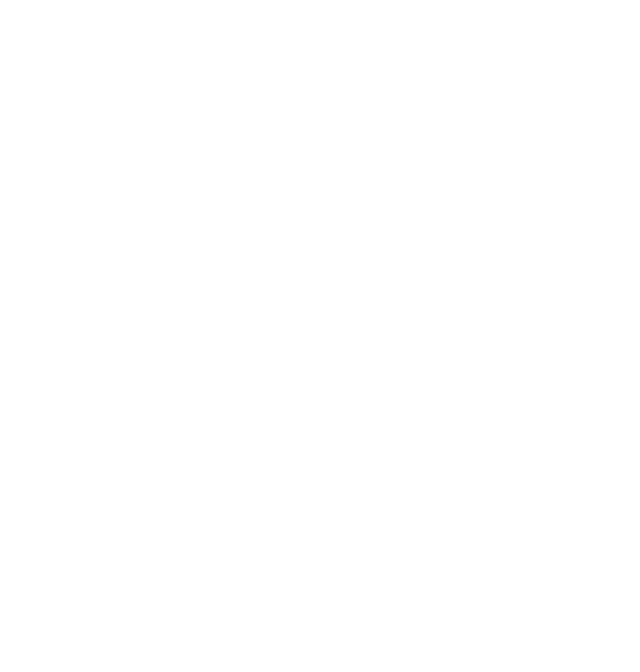
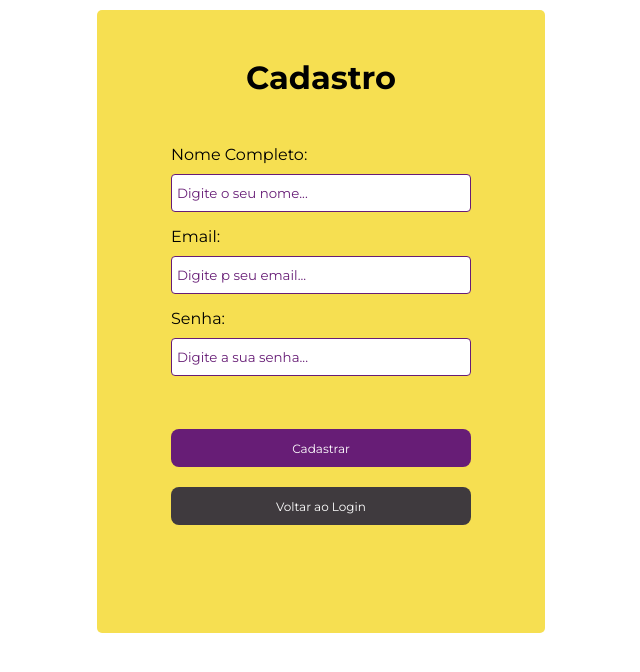
Before and after one commit to GuilhermeSchulz/projeto-front-end-onlypets, a React (Create React App) app in the folder onlypets/: page / in a window 1280 px wide. Shown: the top 672 px of the page, without its empty margins (319-959 px from the left). Built offline with nearby package versions, Linux system fonts and the light colour scheme; a web font is replaced by a local one.

Commit message:
feat: created Register component

```diff
--- a/onlypets/src/App.tsx
+++ b/onlypets/src/App.tsx
@@ -1,11 +1,13 @@
 import React from 'react';
 import './App.css';
+import { Register } from './components/Register';
 import { GlobalStyles } from './styles';
 
 function App() {
   return (
     <>
       <GlobalStyles />
+      <Register/>
     </>
   );
 }
--- /dev/null
+++ b/onlypets/src/components/Register/index.tsx
@@ -0,0 +1,66 @@
+import { useForm } from 'react-hook-form';
+import { Button } from '../Button/styles';
+import { Container } from './styles';
+import {yupResolver} from '@hookform/resolvers/yup';
+import * as yup from 'yup';
+import { StyledFieldInput } from '../Inputs/styles';
+
+
+interface IRegister{
+    name: string,
+    email: string,
+    password: string
+}
+
+const schema = yup.object({
+    name: yup.string().required('O campo Nome Completo é obrigatório').min(8),
+    email: yup.string().required('O campo Email é obrigatório'),
+    password: yup.string().matches(/[A-Z]/, 'Deve conter ao menos 1 letra maiúscula')
+    .matches(/[a-z]/, 'Deve conter ao menos 1 letra minuscula')
+    .matches(/(\d)/, 'Deve conter ao menos um número')
+    .matches(/(\W)|_/, 'Deve conter um caracter especial')
+    .matches(/.{8,}/, 'Deve ter no minimo 8 digitos')
+    .required('Senha é obrigatória')
+})
+
+export const Register = () => {
+    const { register,  handleSubmit,  formState:{errors} } = useForm<IRegister>({
+        resolver: yupResolver(schema)
+    })
+
+    function registrauser (event:any){
+        event.preventDefault();
+    }
+
+
+    return (
+
+        <Container>
+            <h1>Cadastro</h1>
+            <form onSubmit={handleSubmit(registrauser)}>
+                <StyledFieldInput>
+                    Nome Completo:
+                    <input id='name' type='text' placeholder='Digite o seu nome...' {...register('name')}/>
+                    <span>{errors.name?.message}</span>
+                </StyledFieldInput>
+
+                <StyledFieldInput>
+                    Email:
+                    <input id='email' type='email' placeholder='Digite p seu email...' {...register('email')} />
+                    <span>{errors.email?.message}</span>
+                </StyledFieldInput>
+
+                <StyledFieldInput>
+                    Senha:
+                    <input id='password' type='password' placeholder='Digite a sua senha...' {...register('password')} />
+                    <span>{errors.password?.message}</span>
+                </StyledFieldInput>
+
+                <div className="button">
+                    <Button className="button__color--primary">Cadastrar</Button>
+                    <Button className="button__color--grey">Voltar ao Login</Button>
+                </div>
+            </form>
+        </Container>
+    );
+}
--- /dev/null
+++ b/onlypets/src/components/Register/styles.ts
@@ -0,0 +1,32 @@
+import styled from "styled-components";
+
+export const Container = styled.div`
+    display: flex;
+    flex-direction: column;
+    align-items: center;
+    height: 623px;
+    width: 448px;
+    margin: 10px auto;
+    border-radius: 5px;
+    background: var(--color-secondary-1);
+
+    h1{
+        margin: 48px auto;
+        font-weight: 700;
+    }
+
+    span{
+        margin: -5px 0px 10px 0px;
+        font-size: 12px;
+        color: #EF4545;
+    }
+
+    .button{
+        display: flex;
+        flex-direction: column;
+        margin-top: 38px;
+        gap: 20px;
+    }
+
+
+`;
```
